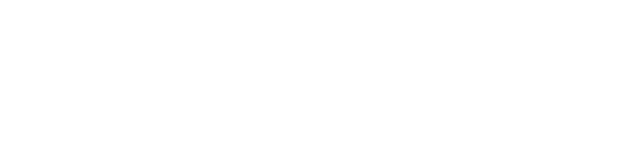
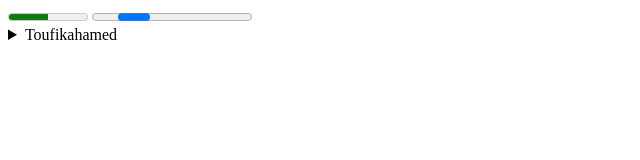
Before and after one commit to toufikahamed01/project-practice, a plain HTML site: page index.html in a window 1280 px wide. Shown: the whole page, without its empty margins (0-640 px from the left). Drawn offline with Linux system fonts and the light colour scheme.

Commit message:
image folder added

```diff
--- a/index.html
+++ b/index.html
@@ -7,6 +7,12 @@
     <link rel="stylesheet" href="style.css">
 </head>
 <body>
+    <meter value=".5"></meter>
+    <progress></progress>
 
+    <details>
+        <summary>Toufikahamed</summary>
+        <p>Lorem ipsum dolor sit amet consectetur adipisicing elit. Dolore, possimus ea. Beatae quaerat soluta autem obcaecati sunt expedita rem at dolores earum, aspernatur illo delectus amet dolorum aperiam. Reprehenderit, odio corrupti doloribus, quisquam esse vel voluptates, nisi nulla molestiae iure vero? Cumque laudantium, ex molestiae mollitia nemo quibusdam odio culpa.</p>
+    </details>
 </body>
 </html>
```
Also changed, not shown: icon/0.png (added), icon/1.png (added), icon/2.png (added), images/background.png (added), images/banner.png (added), images/product-1.jpg (added), images/product-2.jpg (added), images/product-3.jpg (added), images/section.png (added), logo/logo-dark.png (added), logo/logo-light.png (added).
